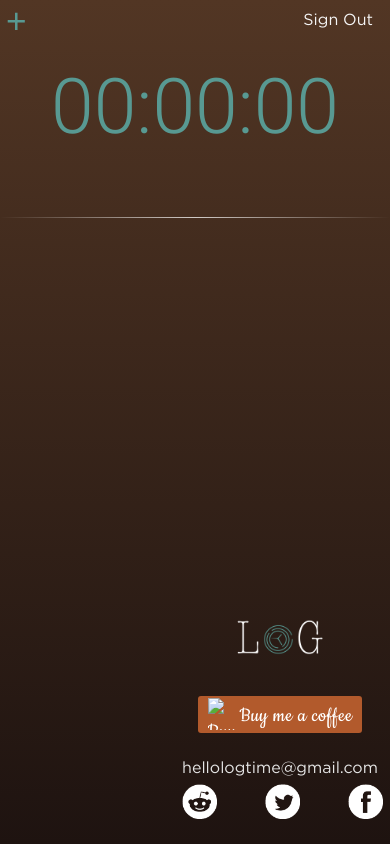
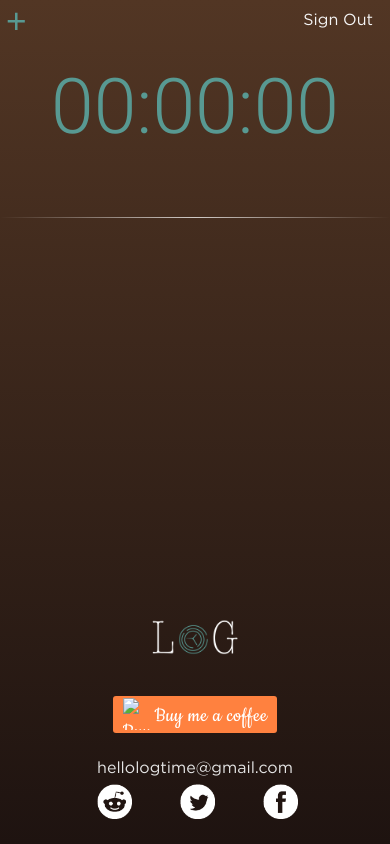
Before and after one commit to colinrlly/time-tracker, a Flask app: page / in a window 390 px wide; the page is wider, and only the part inside the window is pictured. Run offline with Flask 2, Linux system fonts and the light colour scheme; the visitor is signed in with stand-in values (Sample User, id 1); data comes from the database, SQL or seed files in the repository; data that the repository does not hold is empty; some libraries are stand-ins or nearby versions.

Commit message:
Changed donation button color.

```diff
--- a/static/css/styles-6.5.19.css
+++ b/static/css/styles-6.5.19.css
@@ -431,8 +431,8 @@ hr.style1 {
     display: inline-flex !important;
     color: #ffffff !important;
     /* color: #000000 !important; */
-    /* background-color: #FF813F !important; */
-    background-color: #b25a2c !important;
+    background-color: #FF813F !important;
+    /* background-color: #b25a2c !important; */
     /* background-color: #BB5794 !important; */
     /* background-color: #FFFFFF !important; */
     /* background-color: #FFDD00 !important; */
@@ -498,11 +498,14 @@ hr.style1 {
         width: 50px;
         margin: 10px 5px;
     }
+}
 
+@media only screen and (max-width: 580px) {
     /* To change footer to column layout */
     .footer {
         flex-direction: column;
         justify-content: start;
+        width: auto;
     }
 
     .logo {
```
